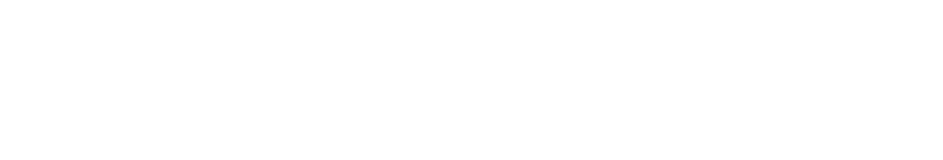
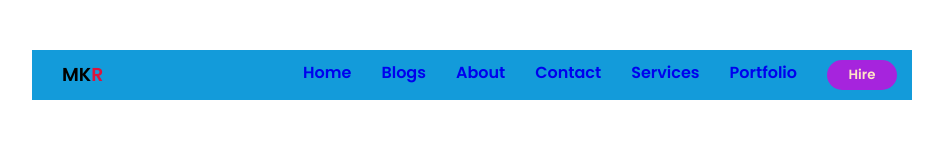
Before and after one commit to MUHAMMAD-ROKY/personal-website-1, a plain HTML site: page index.html in a window 1280 px wide. Shown: the whole page, without its empty margins (168-1111 px from the left). Drawn offline with Linux system fonts and the light colour scheme.

Commit message:
navication section design

```diff
--- a/index.html
+++ b/index.html
@@ -1,15 +1,35 @@
 
 <!DOCTYPE html>
 <html lang="en">
-<head>
 	<meta charset="UTF-8">
 	<meta name="viewport" content="width=device-width, initial-scale=1.0">
 	<meta http-equiv="X-UA-Compatible" content="ie=edge">
+	<!--logo icon image link-->
     <link rel="icon" type="image/x-icon" href="fav-icon image/2857722.png">
+	<!--custom design css link-->
 	<link rel="stylesheet" href="style.css">
-	<title>Personal-Website-1</title>
+	<!--google font-->
+	<link rel="preconnect" href="https://fonts.googleapis.com">
+	<link rel="preconnect" href="https://fonts.gstatic.com" crossorigin>
+	<link href="https://fonts.googleapis.com/css2?family=Open+Sans:wght@600&family=Poppins:wght@600&display=swap" rel="stylesheet">
+<title>Personal-Website-1</title>
 </head>
 <body>
-
+	<!--navication section start-->
+	<header>
+		<nav class="navication">
+			<h3 class="logos">MK<span class="logo-color">R</span></h3>
+			<ul>
+				<li><a href="#">Home</a></li>
+				<li><a href="#">Blogs</a></li>
+				<li><a href="#">About</a></li>
+				<li><a href="#">Contact</a></li>
+				<li><a href="#">Services</a></li>
+				<li><a href="#">Portfolio</a></li>
+				<li><button class="btn1">Hire</button></li>
+			</ul>
+		</nav>
+	</header>
+	<!--navication section end-->
 </body>
 </html>
--- a/style.css
+++ b/style.css
@@ -0,0 +1,52 @@
+/*universal*/
+*{
+    margin:0;
+    font-family: 'Open Sans', sans-serif;
+    font-family: 'Poppins', sans-serif;
+}
+
+/*navication section start*/
+nav{
+    display: flex;
+    justify-content:space-between;
+    margin: 50px 200px;
+}
+.navication{
+    background-color: rgb(19, 155, 218);
+}
+.logos{
+    margin: 10px 30px;
+}
+.logos:hover{
+    color:rgb(167, 10, 101);
+}
+.logo-color{
+    color: crimson;
+}
+.btn1{
+    background-color: rgb(166, 36, 221);
+    color:bisque;
+    width:70px;
+    height:30px;
+    border:none;
+    border-radius:20px;
+}
+.btn1:hover{
+    background-color: rgba(212, 10, 10, 0.849);
+}
+.navication ul{
+    overflow: auto;
+}
+.navication li{
+    float: left;
+    list-style: none;
+    margin: 10px 15px;
+}
+.navication li a{
+    text-decoration:none;
+}
+.navication li a:hover{
+    color:rgb(255, 252, 252);
+}
+
+/*navication section start*/
```
Also changed, not shown: images/3753365.jpg (added).
